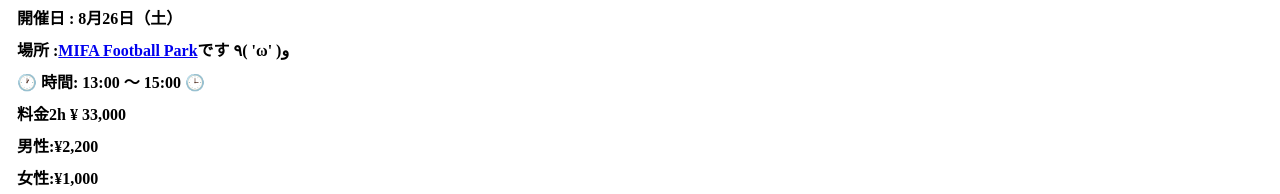
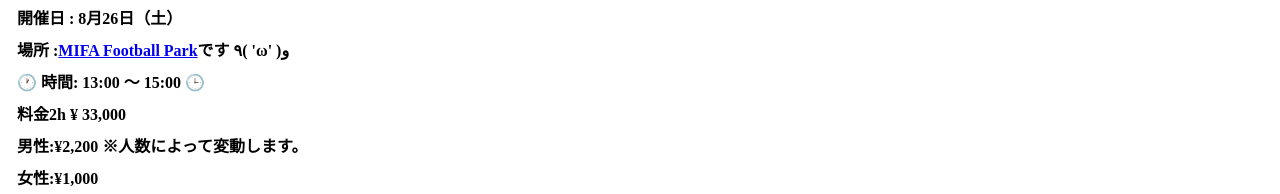
Before and after one commit to IchiroOhshiro/The-Next-Futsal-in-TOYOSU-, a plain HTML site: page index.html in a window 1280 px wide. Shown: the part 50-244 px from the top of the page. Drawn offline with Linux system fonts and the light colour scheme.

Commit message:
Add files via upload

```diff
--- a/index.html
+++ b/index.html
@@ -13,7 +13,7 @@
     <p>場所 :<a href="https://mifafootballpark.com/" target="_blank">MIFA Football Park</a>です ٩( 'ω' )و</p>
     <p> 🕐 時間: 13:00 〜 15:00 🕒</p>
     <p> 料金2h ¥ 33,000</p>
-    <p>男性:¥2,200</p>
+    <p>男性:¥2,200 ※人数によって変動します。</p>
     <p>女性:¥1,000</p>
     <p>学生:¥0</p>
     <h2>🍺 打ち上げ 🍺</h2>
@@ -21,7 +21,12 @@
     <h3>豊洲か池袋周辺で開催予定です!!!</h3>
   </header>
 
-  <main>皆様ご無沙汰してます。松岡修造もびっくりするぐらい熱い(暑い)日が続いていますが、いかがお過ごしでしょうか。さて先日はフットサルにご参加ありがとうございます。好評につき、今月も開催する運びとなりました。日程は上記の通りです。是非ご参加下さいますよう宜しくお願いします😊</main>
+  <main>皆様ご無沙汰してます。
+    松岡修造もびっくりするぐらい熱い(暑い)日が続いていますが、
+    いかがお過ごしでしょうか。さて先日はフットサルにご参加ありがとうございます。
+    好評につき、今月も開催する運びとなりました。日程は上記の通りです。
+    是非ご参加下さいますよう宜しくお願いします😊</main>
+
   <p class="result"><a href="https://ichiroohshiro.github.io/game-results-in-Toda.-/">前回の結果はこちら</a></p>
 
   <p class="previous-futsal">前回のハイライト 〜 フットサル篇 〜</p>
@@ -32,7 +37,7 @@
     </div>
 
     <div class="item2"><img class="picture" src="IMG_1028.jpeg"><p class="hilight">ボールを運ぶみかさん! 足がつるまで走り抜きました! GOOD JOB 👍</p></div>
-    <div class="item3"><img class="picture" src="IMG_1008.jpeg"><p class="hilight">シュートを外して天を仰ぐしゅんくん笑 NICE TRY 👍</p></div>
+    <div class="item3"><img class="picture" src="IMG_1008.jpeg"><p class="hilight">シュートを外して天を仰ぐしゅんくん笑 NICE TRY   👍</p></div>
     <div class="item4"><img class="picture" src="IMG_0997.jpeg"><p class="hilight">シュートを外して天を仰ぐ伊東ちゃん笑笑 NICE TRY 👍</p></div>
 
     <div class="item5"><img class="picture" src="IMG_1006.jpeg"><p class="hilight">とおるさんvsこうじさん!二人との出会いでこのフットサルがあります😊</p></div>
@@ -59,7 +64,7 @@
 
   <div class="container3">
     <div class="item17"><img class="all" src="IMG_0963.JPG"><p class="party">みんなでパシャリ!!!</p></div>
-    <div class="item18"><img class="all" src="IMG_0946.jpeg"><p class="party">おまけ（笑）</p></div>
+    <!-- <div class="item18"><img class="all" src="IMG_0946.jpeg"><p class="party">おまけ（笑）</p></div> -->
 
   </div>
 
```
